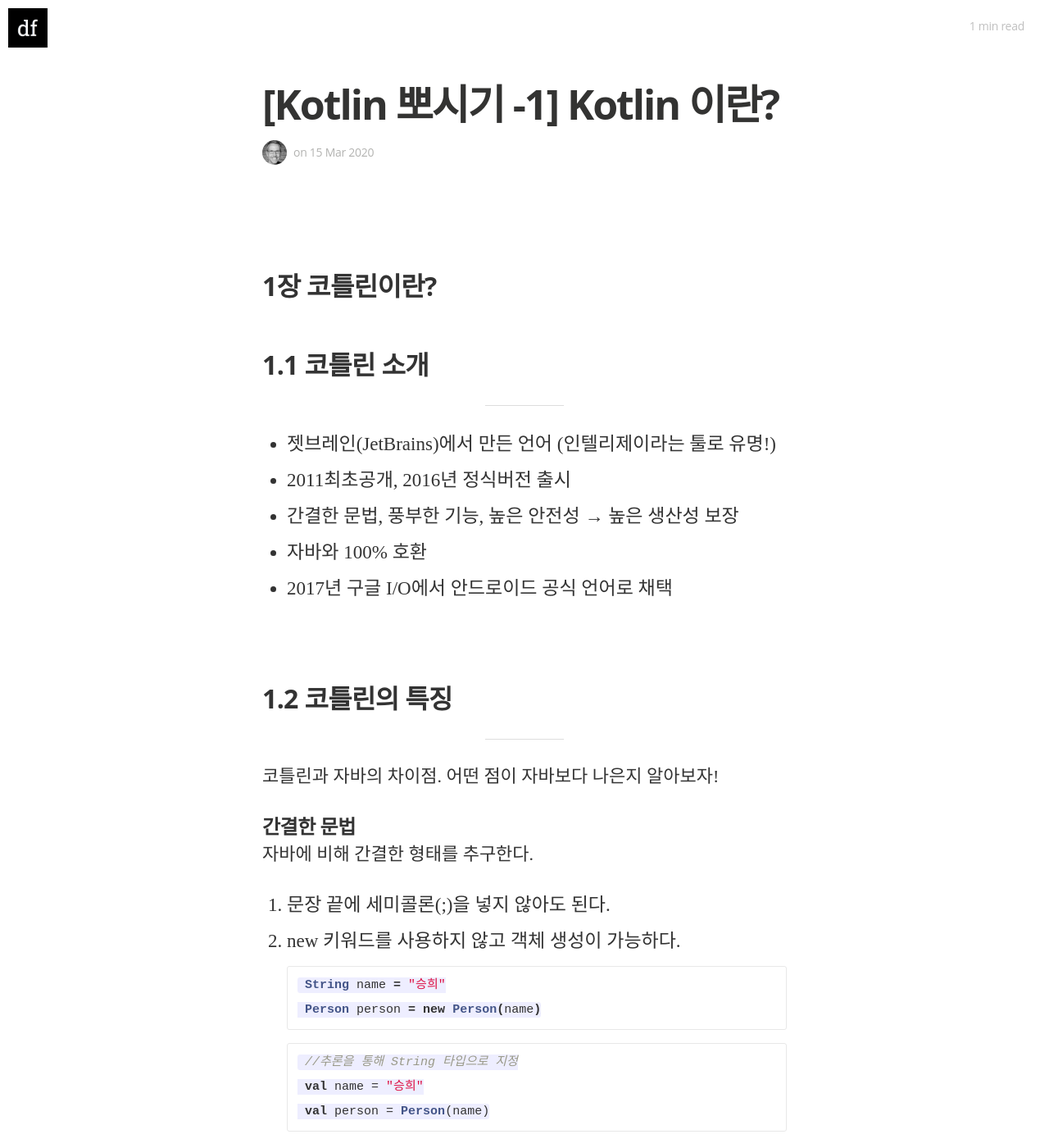
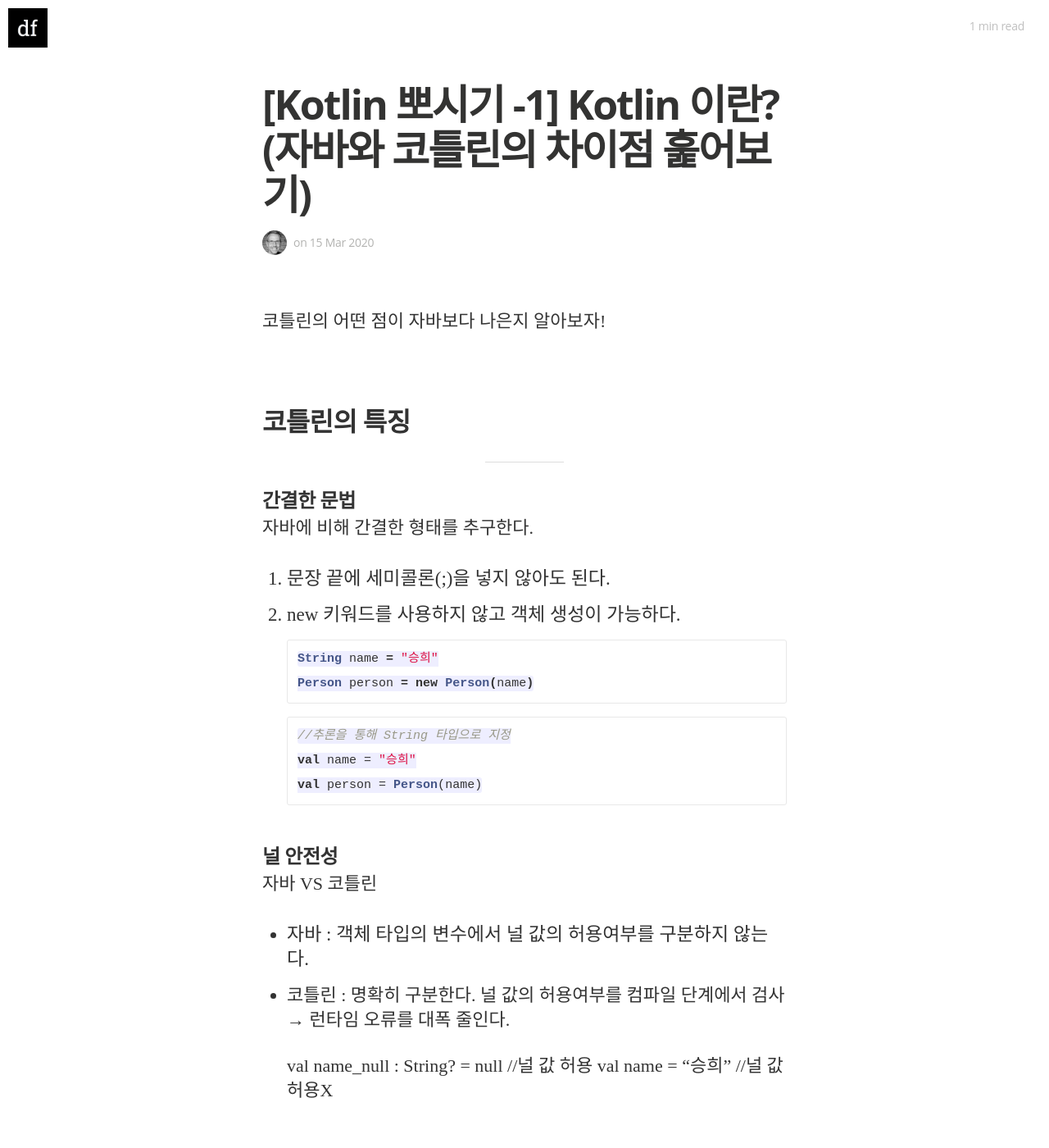
Before and after one commit to seunghee63/seunghee63.github.io, a Jekyll site: the page built from _posts/2020-03-15-koltin.md, in a window 1280 px wide and 1400 px high. Shown: the whole window at 82% size. Built offline with Jekyll 4.4.1, drawn with Linux system fonts in a browser that asks for light colours; nearby versions of some CDN libraries; some web fonts are replaced; our own code applies the rules of GitHub Pages for plain Markdown files.

````diff
--- a/_posts/2020-03-15-koltin.md
+++ b/_posts/2020-03-15-koltin.md
@@ -1,5 +1,5 @@
 ---
-title: "[Kotlin 뽀시기 -1] Kotlin 이란?"
+title: "[Kotlin 뽀시기 -1] Kotlin 이란? (자바와 코틀린의 차이점 훑어보기)"
 date: 2020-03-15 08:05:00 -0400
 categories: Android
 tags:
@@ -7,23 +7,12 @@
     - Kotlin
 ---
 
-# 1장 코틀린이란?
+코틀린의 어떤 점이 자바보다 나은지 알아보자!
 
-## 1.1 코틀린 소개
+## 코틀린의 특징
 
 ---
 
-- 젯브레인(JetBrains)에서 만든 언어 (인텔리제이라는 툴로 유명!)
-- 2011최초공개, 2016년 정식버전 출시
-- 간결한 문법, 풍부한 기능, 높은 안전성 → 높은 생산성 보장
-- 자바와 100% 호환
-- 2017년 구글 I/O에서 안드로이드 공식 언어로 채택
-
-## 1.2 코틀린의 특징
-
----
-
-코틀린과 자바의 차이점. 어떤 점이 자바보다 나은지 알아보자!
 
 ### 간결한 문법
 
@@ -32,19 +21,18 @@
 1. 문장 끝에 세미콜론(;)을 넣지 않아도 된다.
 2. new 키워드를 사용하지 않고 객체 생성이 가능하다.
 ```java
-    String name = "승희"
-    Person person = new Person(name)
+String name = "승희"
+Person person = new Person(name)
 ```
 ```kotlin
-    //추론을 통해 String 타입으로 지정
-    val name = "승희"
-    val person = Person(name)
+//추론을 통해 String 타입으로 지정
+val name = "승희"
+val person = Person(name)
 ```
 
 ### 널 안전성
 
 자바 VS 코틀린
-
 - 자바 : 객체 타입의 변수에서 널 값의 허용여부를 구분하지 않는다.
 - 코틀린 : 명확히 구분한다. 널 값의 허용여부를 컴파일 단계에서 검사 → 런타임 오류를 대폭 줄인다.
 
@@ -59,13 +47,13 @@
 - var (variable-변수): 할당 된 값을 자유자재로 바꿀 수 있다. 자바에서 final 키워드 없이 선언하는 변수와 동일
 
 ```kotlin
-    var firstName = "양"
-    val name = firstName
+var firstName = "양"
+val name = firstName
 
-    firstName = "양양이"
+firstName = "양양이"
 
-    print(name) //"양"
-    print(firstName) //"양양이"
+print(name) //"양"
+print(firstName) //"양양이"
 ```
 
 컬렉션 자료형에 대해서도 가변/불변 여부를 구별한다. 단, 객체에 할당된 값이 아닌! 컬렉션 내 포함된 자료들을 추가/삭제의 여부를 구분한다!
@@ -73,9 +61,9 @@
 자료의 가변/불변 여부는 인터페이스로 구분하며, 불변 인터페이스의 경우 삽입/삭제/수정을 위한 함수가 없다.
 
 ```kotlin
-    var immutable = listOf("one","two","three")
-    immutable.add("four") //error. add()함수가 정의되어 있지 않음
+var immutable = listOf("one","two","three")
+immutable.add("four") //error. add()함수가 정의되어 있지 않음
 
-    var mutable = arrayListOf("one","two","three")
-    mutable.add("four")
+var mutable = arrayListOf("one","two","three")
+mutable.add("four")
 ```
````
Also changed, not shown: _posts/2020-04-08-koltin-3.md (added, +146 -0 lines).
